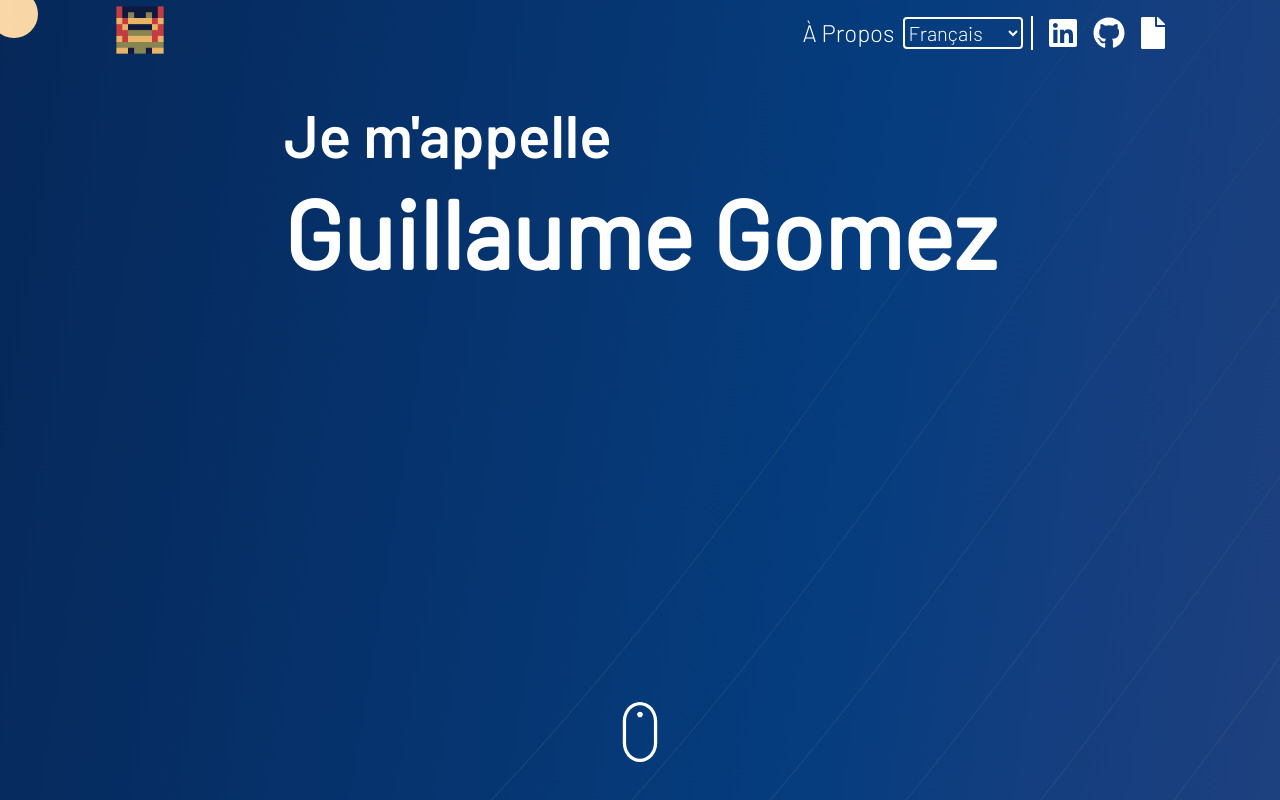
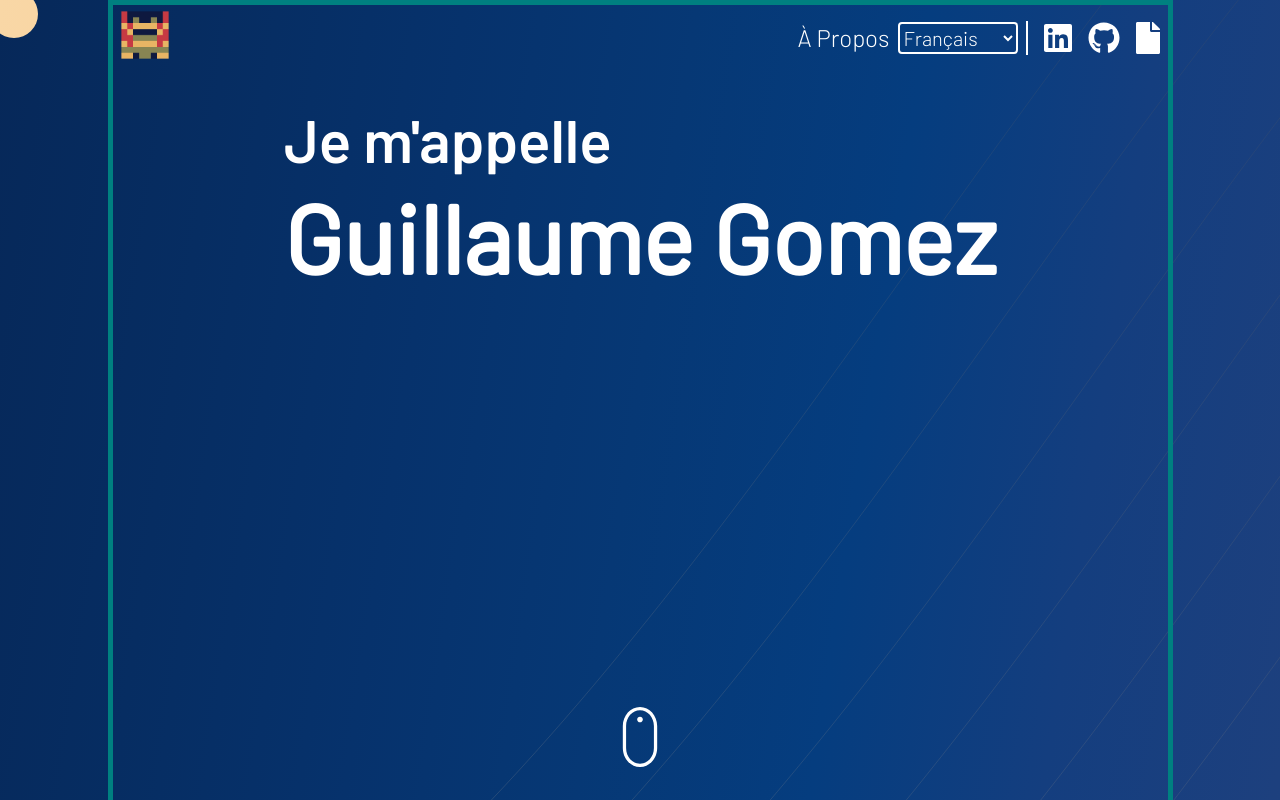
Before and after one commit to guillaume-gomez/guillaume-gomez.github.io, a React (Create React App) app: page / in a window 1280 px wide. Shown: the top 800 px of the page. Built offline with nearby package versions, Linux system fonts and the light colour scheme.

Commit message:
add more spacing between sections

```diff
--- a/src/App.css
+++ b/src/App.css
@@ -35,11 +35,11 @@ background-image: linear-gradient(to right bottom, #062859, #062d62, #06326c, #0
 
 
 .container {
-  //border: 5px solid teal;
+  border: 5px solid teal;
   z-index: 1;
   display: flex;
   flex-direction: column;
-  gap: 64px;
+  gap: 128px;
   grid-column-start: 2;
   grid-column-end: 12;
 }
```
